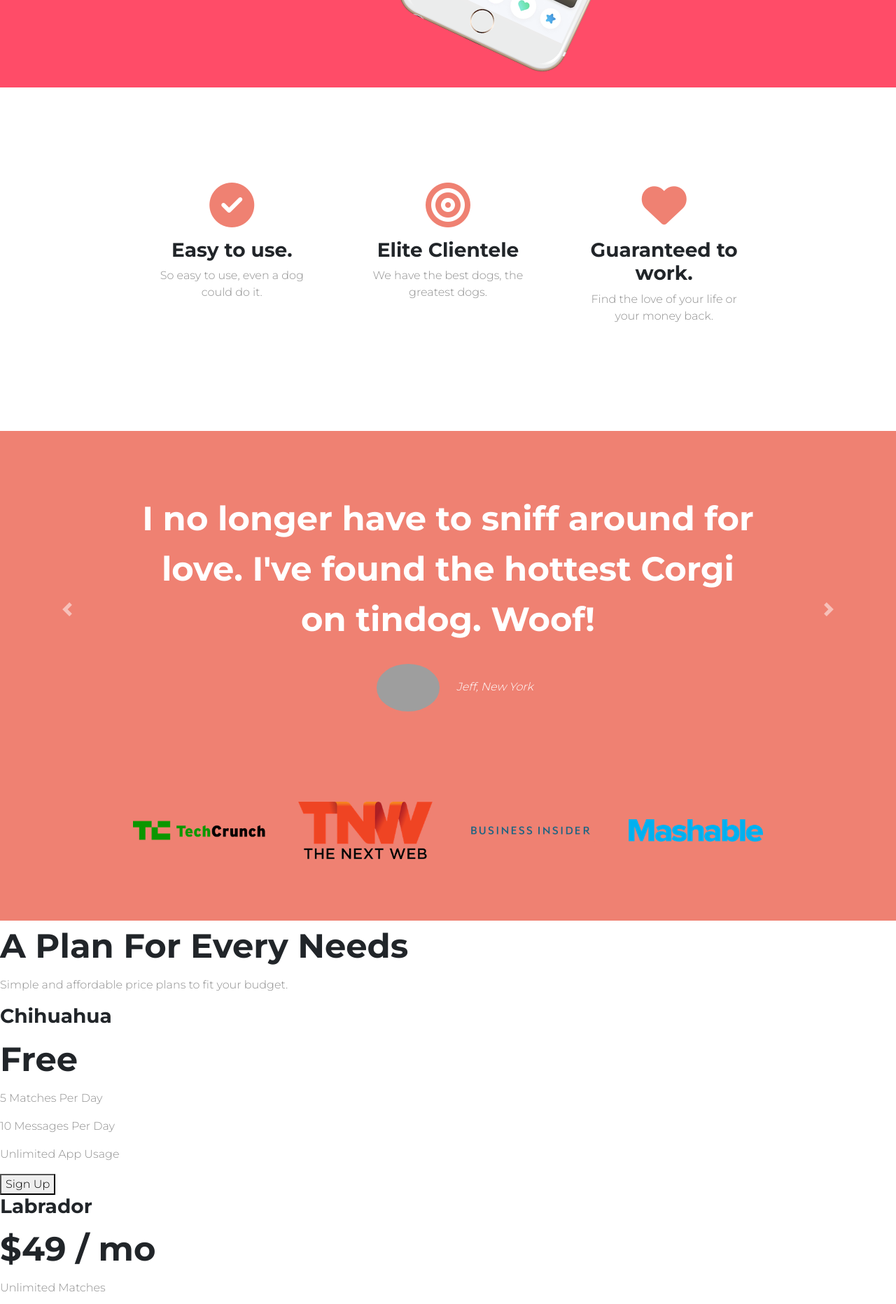
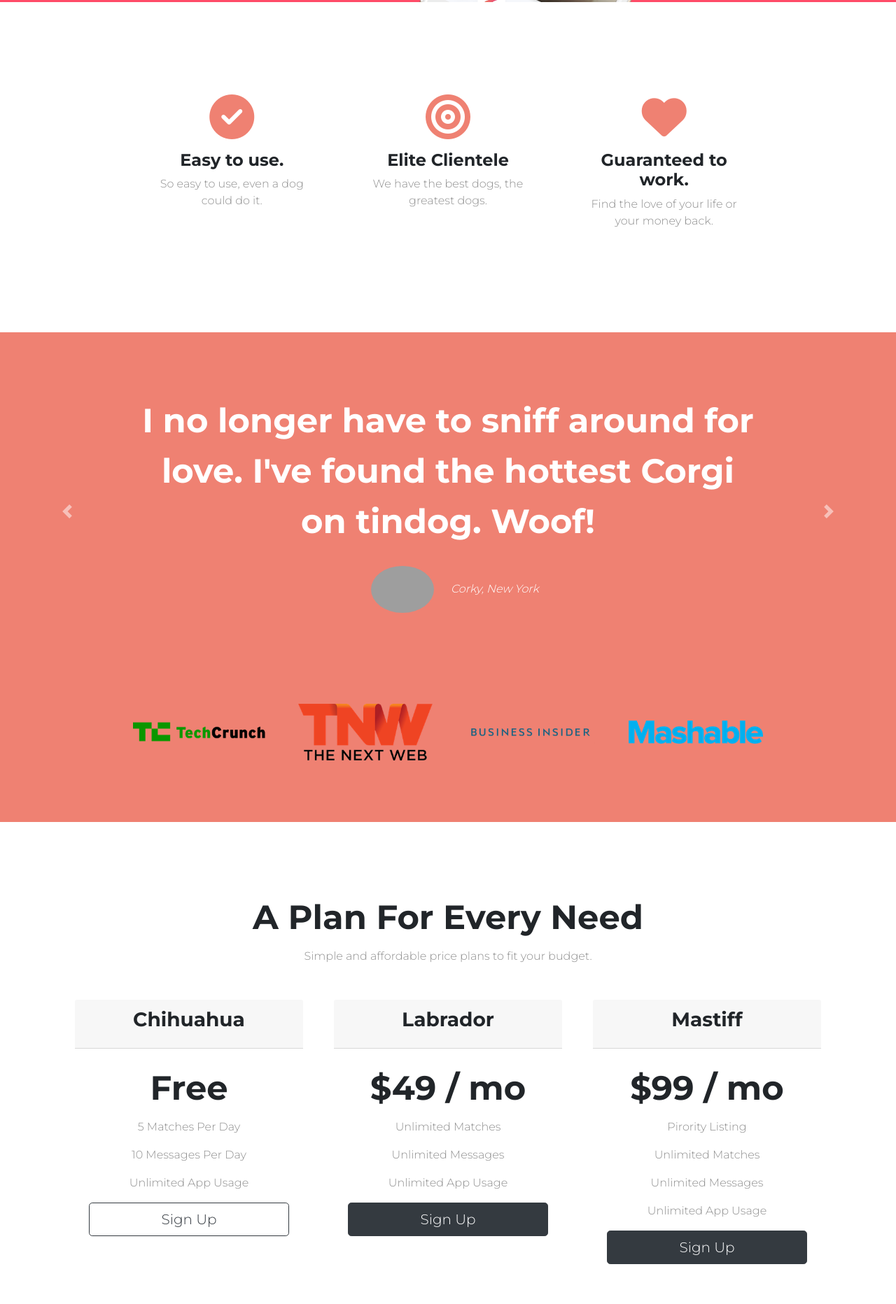
Before and after one commit to georgepapagapitos/tindog, a plain HTML site: page index.html in a window 1280 px wide. Shown: the part 618-2482 px from the top of the page at 70% size. Drawn offline with nearby package versions, Linux system fonts and the light colour scheme; grey boxes are pictures that could not be loaded.

Commit message:
Add files via upload

```diff
--- a/css/styles.css
+++ b/css/styles.css
@@ -1,42 +1,42 @@
 body {
   font-family: "Montserrat";
+  text-align: center;
 }
 
-#title {
-  background-color: #ff4c68;
-  color: #fff;
+p {
+  color: #8f8f8f;
 }
 
-.container-fluid {
-  padding: 3% 15%;
-}
-
-h1 {
+/* Headings */
+.big-heading {
   font-weight: 900;
   font-family: "Montserrat";
   font-size: 3.5rem;
   line-height: 1.5;
 }
 
-h2 {
-  font-family: "Montserrat";
-  font-weight: 700;
+.section-heading {
   font-size: 3rem;
   line-height: 1.5;
-}
-
-h3 {
-  font-family: "Montserrat";
   font-weight: 700;
 }
 
-p {
-  color: #8f8f8f;
+/* Containers */
+.container-fluid {
+  padding: 7% 15%;
 }
 
+/* Sections */
+.colored-section {
+  background-color: #ff4c68;
+  color: #fff;
+}
+
+.white-section {
+  background-color: #fff;
+}
 
 /* Navigation Bar */
-
 .navbar {
   padding: 0 0 4.5rem;
 }
@@ -57,49 +57,59 @@ p {
   font-weight: 300;
 }
 
-
 /* Download Buttons */
-
 .download-button {
   margin: 5% 3% 5% 0;
+  font-weight: 500;
 }
 
+/* Title Section */
+#title .container-fluid {
+  padding: 3% 15% 7%;
+  text-align: left;
+}
 
 /* Title Image */
-
 .title-image {
   width: 60%;
   transform: rotate(25deg);
+  position: absolute;
+  right: 30%;
 }
 
+/* Features */
+#features {
+  background-color: #fff;
+  position: relative;
+}
 
-/* Features */
-
-#features {
-  padding: 7% 15%;
+.feature-title {
+  font-size: 1.5rem;
+  font-weight: 700;
 }
 
 .feature-box {
-  text-align: center;
-  padding: 5%;
+  padding: 4.5%;
 }
 
-.features-icon {
+.icon {
   color: #ef8172;
   margin-bottom: 1rem;
 }
 
-.features-icon:hover {
+.icon:hover {
   color: #ff4c68;
 }
 
+/* Testimonials */
+#testimonials {
+  background-color: #ef8172;
+}
 
-/* Testimonials */
-
-#testimonials {
-  text-align: center;
-  background-color: #ef8172;
-  color: #fff;
+.testimonial-text {
+  font-size: 3rem;
+  line-height: 1.5;
+  font-weight: 700;
 }
 
 .testimonial-image {
@@ -108,13 +118,8 @@ p {
   margin: 20px;
 }
 
-.carousel-item {
-  padding: 7% 15%;
-}
-
 #press {
   background-color: #ef8172;
-  text-align: center;
   padding-bottom: 3%;
 }
 
@@ -122,3 +127,41 @@ p {
   width: 15%;
   margin: 20px 20px 50px;
 }
+
+/* Pricing */
+#pricing {
+  padding: 100px;
+}
+
+.card-title {
+  font-weight: 700;
+}
+
+.price-text {
+  font-size: 3rem;
+  line-height: 1.5;
+  font-weight: 700;
+}
+
+.pricing-column {
+  padding: 3% 2%;
+}
+
+/* CTA Section */
+
+/* Footer */
+.social-icon {
+  margin: 20px 10px;
+}
+
+/* Media Query */
+@media (max-width: 991px) {
+  #title {
+    text-align: center;
+  }
+
+  .title-image {
+    position: static;
+    transform: rotate(0);
+  }
+}
--- a/index.html
+++ b/index.html
@@ -4,17 +4,13 @@
 <head>
   <meta charset="utf-8">
   <title>tindog</title>
-
   <!-- Google Fonts -->
   <link href="https://fonts.googleapis.com/css?family=Montserrat:900,300,700|Ubuntu&display=swap" rel="stylesheet">
-
   <!-- CSS Stylesheets -->
   <link rel="stylesheet" href="https://stackpath.bootstrapcdn.com/bootstrap/4.4.1/css/bootstrap.min.css" integrity="sha384-Vkoo8x4CGsO3+Hhxv8T/Q5PaXtkKtu6ug5TOeNV6gBiFeWPGFN9MuhOf23Q9Ifjh" crossorigin="anonymous">
   <link rel="stylesheet" href="css/styles.css">
-
   <!-- Font Awesome -->
   <script src="https://kit.fontawesome.com/63e0eb13e0.js" crossorigin="anonymous"></script>
-
   <!--Bootstrap Scripts-->
   <script src="https://code.jquery.com/jquery-3.4.1.slim.min.js" integrity="sha384-J6qa4849blE2+poT4WnyKhv5vZF5SrPo0iEjwBvKU7imGFAV0wwj1yYfoRSJoZ+n" crossorigin="anonymous"></script>
   <script src="https://cdn.jsdelivr.net/npm/popper.js@1.16.0/dist/umd/popper.min.js" integrity="sha384-Q6E9RHvbIyZFJoft+2mJbHaEWldlvI9IOYy5n3zV9zzTtmI3UksdQRVvoxMfooAo" crossorigin="anonymous"></script>
@@ -23,29 +19,26 @@
 
 <body>
 
-  <section id="title">
+  <section class="colored-section" id="title">
 
     <div class="container-fluid">
 
       <!-- Nav Bar -->
       <nav class="navbar navbar-expand-lg navbar-dark">
-
         <a class="navbar-brand" href="">tindog</a>
-
         <button class="navbar-toggler" type="button" data-toggle="collapse" data-target="#navbarTogglerDemo03" aria-controls="navbarTogglerDemo03" aria-expanded="false" aria-label="Toggle navigation">
           <span class="navbar-toggler-icon"></span>
         </button>
-
         <div class="collapse navbar-collapse" id="navbarTogglerDemo03">
           <ul class="navbar-nav ml-auto">
             <li class="nav-item">
-              <a class="nav-link" href="">Contact</a>
+              <a class="nav-link" href="#footer">Contact</a>
             </li>
             <li class="nav-item">
-              <a class="nav-link" href="">Pricing</a>
+              <a class="nav-link" href="#pricing">Pricing</a>
             </li>
             <li class="nav-item">
-              <a class="nav-link" href="">Download</a>
+              <a class="nav-link" href="#cta">Download</a>
             </li>
           </ul>
         </div>
@@ -54,11 +47,10 @@
       <!-- Title -->
       <div class="row">
         <div class="col-lg-6">
-          <h1>Meet new and interesting dogs nearby.</h1>
+          <h1 class="big-heading">Meet new and interesting dogs nearby.</h1>
           <button type="button" class="btn btn-dark btn-lg download-button"><i class="fab fa-apple"></i> Download</button>
           <button type="button" class="btn btn-outline-light btn-lg download-button"><i class="fab fa-google-play"></i> Download</button>
         </div>
-
         <div class="col-lg-6">
           <img src="images/iphone6.png" alt="iphone-mockup" class="title-image">
         </div>
@@ -68,133 +60,131 @@
 
   </section>
 
-
   <!-- Features -->
-  <section id="features">
-
+  <section class="white-section" id="features">
+    <div class="container-fluid">
       <div class="row">
         <div class="feature-box col-lg-4">
-        <i class="fas fa-check-circle fa-4x features-icon"></i>
-        <h3>Easy to use.</h3>
+          <i class="fas fa-check-circle fa-4x icon"></i>
+          <h3 class="feature-title">Easy to use.</h3>
           <p>So easy to use, even a dog could do it.</p>
         </div>
-
         <div class="feature-box col-lg-4">
-        <i class="fas fa-bullseye fa-4x features-icon"></i>
-        <h3>Elite Clientele</h3>
+          <i class="fas fa-bullseye fa-4x icon"></i>
+          <h3 class="feature-title">Elite Clientele</h3>
           <p>We have the best dogs, the greatest dogs.</p>
         </div>
-
         <div class="feature-box col-lg-4">
-        <i class="fas fa-heart fa-4x features-icon"></i>
-        <h3>Guaranteed to work.</h3>
+          <i class="fas fa-heart fa-4x icon"></i>
+          <h3 class="feature-title">Guaranteed to work.</h3>
           <p>Find the love of your life or your money back.</p>
         </div>
       </div>
-
+    </div>
   </section>
 
-
   <!-- Testimonials -->
-
-  <section id="testimonials">
-
+  <section class="colored-section" id="testimonials">
     <div id="testimonial-carousel" class="carousel slide" data-ride="false">
-
       <div class="carousel-inner">
-
-        <div class="carousel-item active">
-          <h2>I no longer have to sniff around for love. I've found the hottest Corgi on tindog. Woof!</h2>
+        <div class="carousel-item active container-fluid">
+          <h2 class="testimonial-text">I no longer have to sniff around for love. I've found the hottest Corgi on tindog. Woof!</h2>
           <img class="testimonial-image" src="https://beardstyle.net/wp-content/uploads/2015/05/neck-beard-young-age-example.jpg" alt="dog-profile">
-          <em>Jeff, New York</em>
+          <em>Corky, New York</em>
         </div>
-        <div class="carousel-item">
+        <div class="carousel-item container-fluid">
           <h2 class="testimonial-text">I was so lonely after my wife left me, but with tindog's help, I've found the love of my life!</h2>
           <img class="testimonial-image" src="https://encrypted-tbn0.gstatic.com/images?q=tbn%3AANd9GcSkBcmbHteZ2trJM988ofbdXfS-0whJ-rdcxZlCTwshbSH098uc&usqp=CAU" alt="lady-profile">
           <em>Rodney, Illinois</em>
         </div>
-        <div class="carousel-item">
-          <h2 class="testimonial-text">The days of hanging around the dog park are long gone!  I can safely say that tindog is the best app for meeting local dogs!</h2>
+        <div class="carousel-item container-fluid">
+          <h2 class="testimonial-text">The days of hanging around the dog park are long gone! I can safely say that tindog is the best app for meeting local dogs!</h2>
           <img class="testimonial-image" src="https://encrypted-tbn0.gstatic.com/images?q=tbn%3AANd9GcQkOlwvGnMpFyfG34hjYQdkKHAip6nTlhvdvS1Xhn7KqFU0lw2T&usqp=CAU" alt="lady-profile">
           <em>Franny, Los Angeles</em>
         </div>
-
       </div>
       <a class="carousel-control-prev" href="#testimonial-carousel" role="button" data-slide="prev">
         <span class="carousel-control-prev-icon"></span>
-
       </a>
       <a class="carousel-control-next" href="#testimonial-carousel" role="button" data-slide="next">
         <span class="carousel-control-next-icon"></span>
-
       </a>
-
     </div>
-
   </section>
 
-
   <!-- Press -->
-  <section id="press">
+  <section class="colored-section" id="press">
     <img class="press-logo" src="images/techcrunch.png" alt="tc-logo">
     <img class="press-logo" src="images/tnw.png" alt="tnw-logo">
     <img class="press-logo" src="images/bizinsider.png" alt="biz-insider-logo">
     <img class="press-logo" src="images/mashable.png" alt="mashable-logo">
-
   </section>
 
-
   <!-- Pricing -->
-  <section id="pricing">
-
-    <h2>A Plan For Every Needs</h2>
+  <section class="white-section" id="pricing">
+    <h2 class="section-heading">A Plan For Every Need</h2>
     <p>Simple and affordable price plans to fit your budget.</p>
-
-
-    <h3>Chihuahua</h3>
-    <h2>Free</h2>
+    <div class="row">
+      <div class="pricing-column col-lg-4 col-md-6">
+        <div class="card-header">
+          <h3 class="card-title">Chihuahua</h3>
+        </div>
+        <div class="card-body">
+          <h2 class="price-text">Free</h2>
           <p>5 Matches Per Day</p>
           <p>10 Messages Per Day</p>
           <p>Unlimited App Usage</p>
-    <button type="button">Sign Up</button>
-
-
-    <h3>Labrador</h3>
-    <h2>$49 / mo</h2>
+          <button class="btn btn-lg btn-block btn-outline-dark" type="button">Sign Up</button>
+        </div>
+      </div>
+      <div class="pricing-column col-lg-4 col-md-6">
+        <div class="card-header">
+          <h3 class="card-title">Labrador</h3>
+        </div>
+        <div class="card-body">
+          <h2 class="price-text">$49 / mo</h2>
           <p>Unlimited Matches</p>
           <p>Unlimited Messages</p>
           <p>Unlimited App Usage</p>
-    <button type="button">Sign Up</button>
-
-
-    <h3>Mastiff</h3>
-    <h2>$99 / mo</h2>
+          <button type="button" class="btn btn-dark btn-lg btn-block">Sign Up</button>
+        </div>
+      </div>
+      <div class="pricing-column col-lg-4">
+        <div class="card-header">
+          <h3 class="card-title">Mastiff</h3>
+        </div>
+        <div class="card-body">
+          <h2 class="price-text">$99 / mo</h2>
           <p>Pirority Listing</p>
           <p>Unlimited Matches</p>
           <p>Unlimited Messages</p>
           <p>Unlimited App Usage</p>
-    <button type="button">Sign Up</button>
-
+          <button type="button" class="btn btn-dark btn-lg btn-block">Sign Up</button>
+        </div>
+      </div>
+    </div>
   </section>
 
-
   <!-- Call to Action -->
-  <section id="cta">
-
-    <h3>Find True Love!</h3>
-    <button type="button">Download</button>
-    <button type="button">Download</button>
-
+  <section class="colored-section" id="cta">
+    <div class="container-fluid">
+      <h3 class="big-heading">Find the True Love of Your Life Today.</h3>
+      <button type="button" class="btn btn-dark btn-lg download-button"><i class="fab fa-apple"></i> Download</button>
+      <button type="button" class="btn btn-light btn-lg download-button"><i class="fab fa-google-play"></i> Download</button>
+    </div>
   </section>
 
 
   <!-- Footer -->
-  <footer id="footer">
-
+  <footer class="white-section" id="footer">
+    <div class="container-fluid">
+      <i class="social-icon fab fa-facebook-f"></i>
+      <i class="social-icon fab fa-twitter"></i>
+      <i class="social-icon fab fa-instagram"></i>
+      <i class="social-icon fas fa-envelope"></i>
       <p>© Copyright 2020 tindog</p>
-
+    </div>
   </footer>
-
 
 </body>
 
```
Lines whose indentation alone changed are shown as unchanged.
